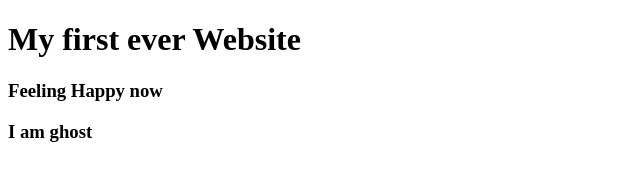
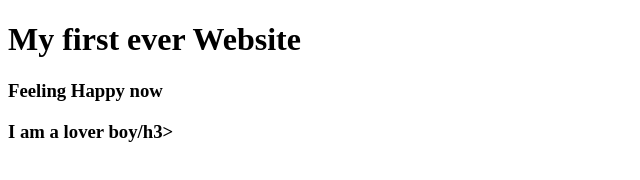
Before and after one commit to masudsarrowar/my-first-website, a plain HTML site: page index.html in a window 1280 px wide. Shown: the full height of the page, 0-640 px from the left. Drawn offline with Linux system fonts and the light colour scheme.

Commit message:
text updated

```diff
--- a/index.html
+++ b/index.html
@@ -8,6 +8,6 @@
 <body>
     <h1>My first ever Website</h1>
     <h3>Feeling Happy now</h3>
-    <h3>I am ghost</h3>
+    <h3>I am a lover boy/h3>
 </body>
 </html>
```
